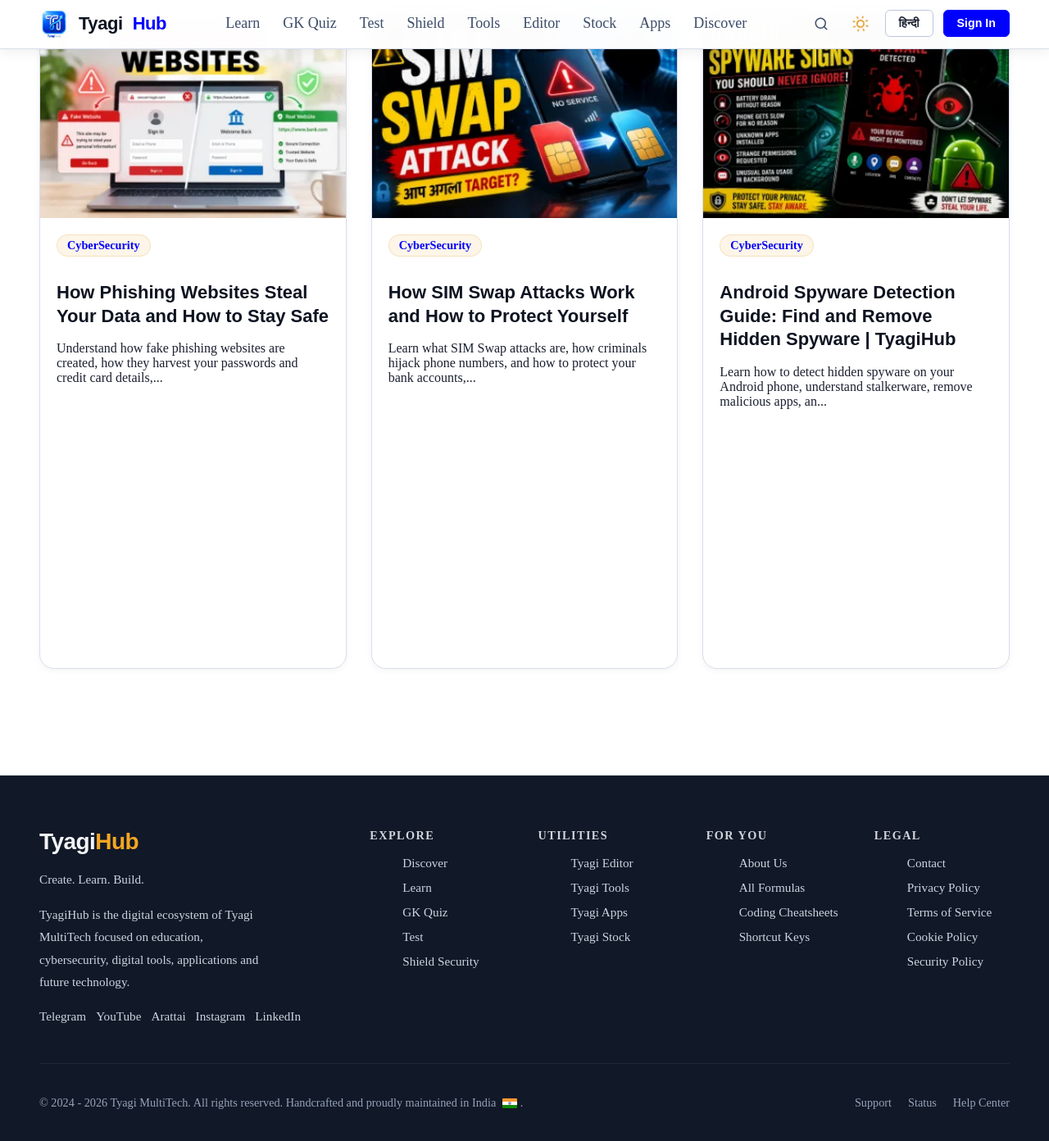
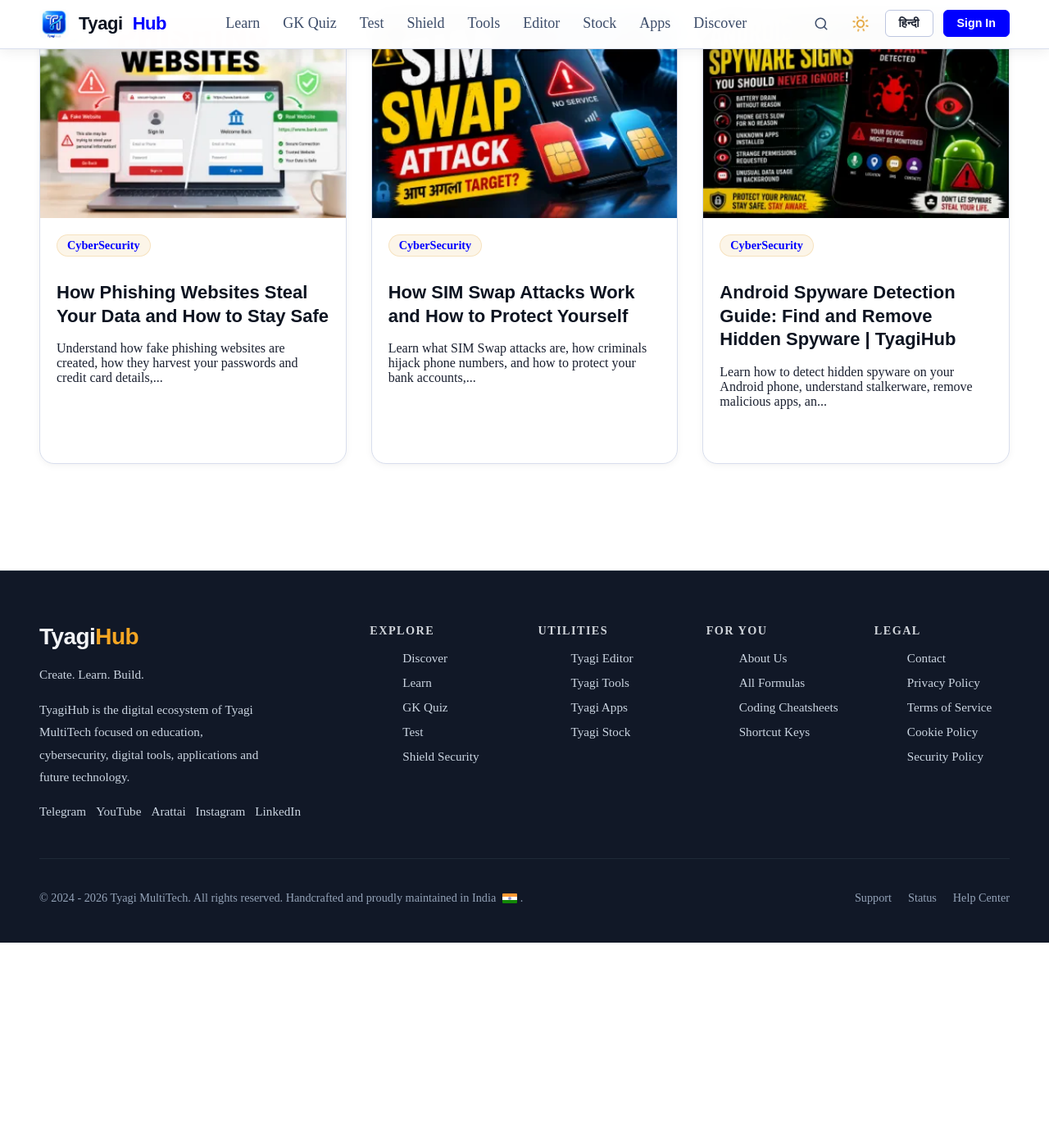
Before and after one commit to HimanshuTyagiJi/TyagiHub, a Jekyll site: the page built from shield/index.html, in a window 1280 px wide and 1400 px high, scrolled down 661 px. Shown: the top 1392 px of the window at 82% size. Built offline with Jekyll 4.4.1, drawn with Linux system fonts in a browser that asks for light colours; after the commit the page ends 1811 px from its top, so only the background shows below that.

Commit message:
Update shield.css

```diff
--- a/assets/css/shield.css
+++ b/assets/css/shield.css
@@ -349,7 +349,7 @@
 
   /* 🔥 JADU: Browser ko pehle se pata hoga ki 1st page par kam se kam 2 raw ki height reserve rakhni hai,
      chahe JS load ho rahi ho ya khali ho rahi ho. Isse dabba zero height nahi banega. */
-  min-height: 800px !important;
+  min-height: 550px !important;
 }
 
 /* 3. Mobile aur Tablet responsive par layout shift lock pixels adjust karo */
```
